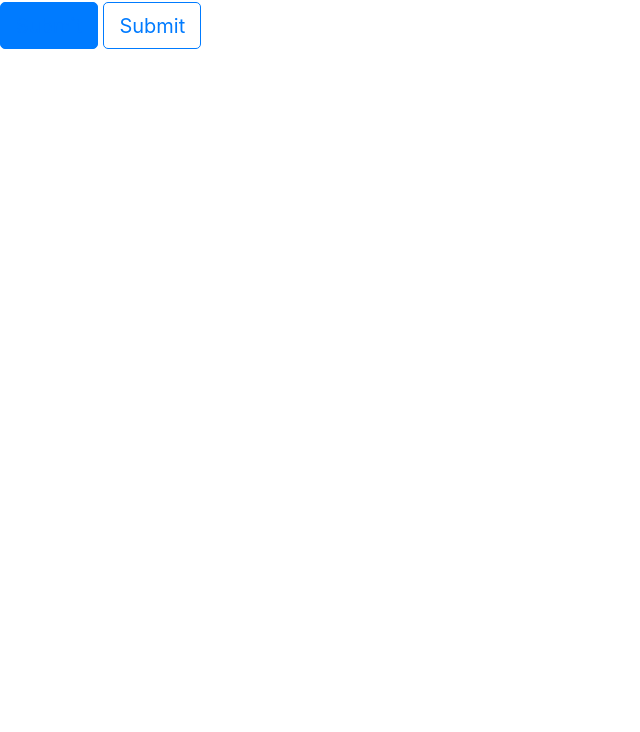
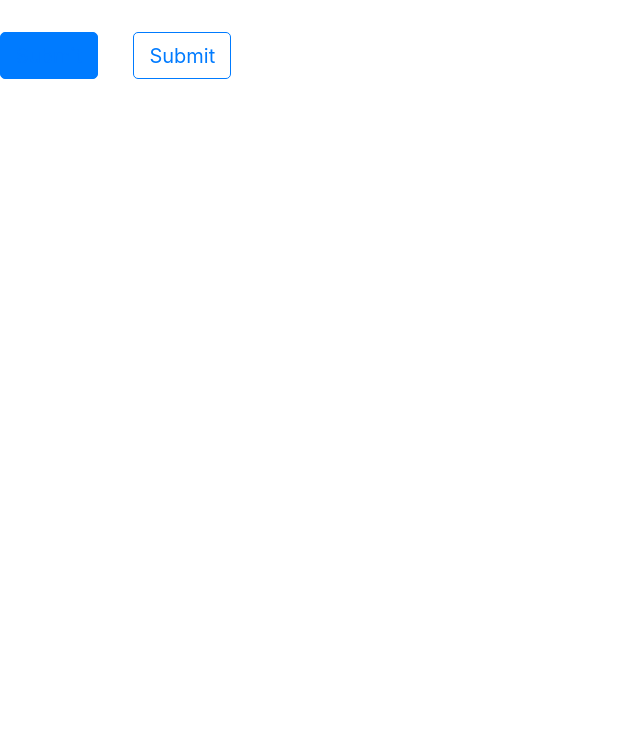
Before and after one commit to rifatabrarjowad/html_css_bs_js_jq, a plain HTML site: page Bootstrap/class01/index.html in a window 1280 px wide. Shown: the part 68-800 px from the top of the page, without its empty margins (0-640 px from the left). Drawn offline with Linux system fonts and the light colour scheme; files that its build step writes are made by us from their sources; a web font is replaced by a local one.

Commit message:
adding file

```diff
--- a/Bootstrap/class01/index.html
+++ b/Bootstrap/class01/index.html
@@ -13,7 +13,7 @@
 <body>
     <h1>Hello World</h1>
     <button class=" btn btn-primary btn-outline-primary ">Submit</button>
-    <button class=" btn btn-outline-primary ">Submit</button>
+    <button class=" btn btn-outline-primary m-4">Submit</button>
 
 
     <script src="js/bootstrap.min.js"></script>
```
